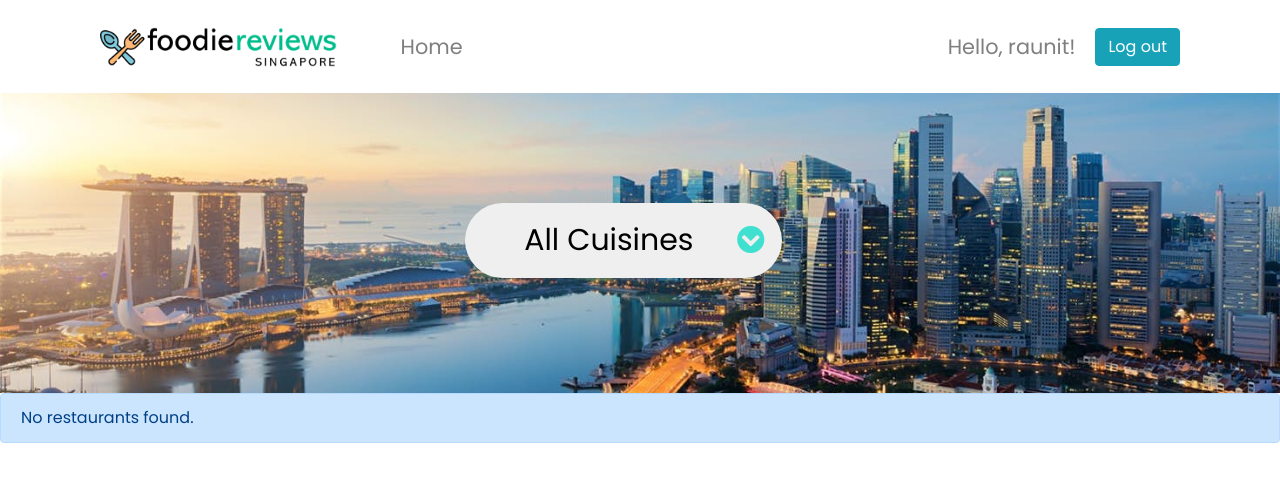
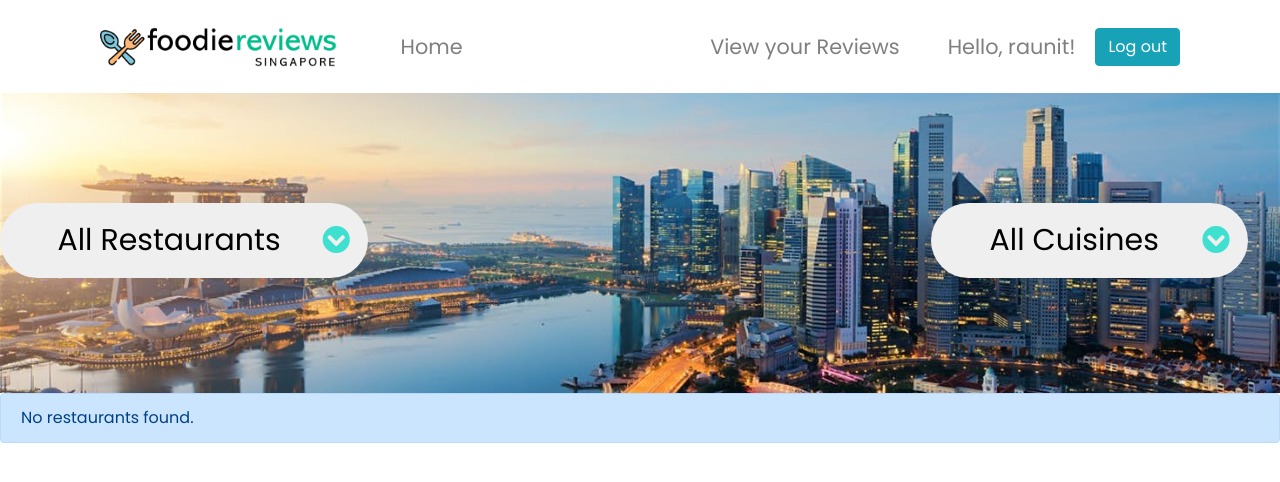
Before and after one commit to raunitpatel/khokha-food-review-system, a Django app: page /reviewapp/ in a window 1280 px wide. Shown: the top 482 px of the page. Run offline with Django 3.2, Linux system fonts and the light colour scheme; a user stored in the database is signed in; data comes from the database, SQL or seed files in the repository; both versions use the stored data as it was after the commit; some libraries are stand-ins or nearby versions.

Commit message:
added filters

```diff
--- a/khokha_food_review_system/foodiereviews/settings.py
+++ b/khokha_food_review_system/foodiereviews/settings.py
@@ -133,3 +133,6 @@ USE_TZ = True
 # https://docs.djangoproject.com/en/2.1/howto/static-files/
 
 STATIC_URL = '/static/'
+
+MEDIA_URL = '/media/'
+MEDIA_ROOT = os.path.join(BASE_DIR, 'media')
--- a/khokha_food_review_system/foodiereviews/urls.py
+++ b/khokha_food_review_system/foodiereviews/urls.py
@@ -16,9 +16,11 @@ Including another URLconf
 from django.contrib import admin
 from django.urls import path, include
 from django.contrib.auth import views as auth_views
+from django.conf import settings
+from django.conf.urls.static import static
 
 urlpatterns = [
     path('admin/', admin.site.urls),
     path('reviewapp/', include('reviewapp.urls')),
     path('accounts/', include('django.contrib.auth.urls')),
-]
+]+ static(settings.MEDIA_URL, document_root=settings.MEDIA_ROOT)
--- a/khokha_food_review_system/reviewapp/static/reviewapp/js/home.js
+++ b/khokha_food_review_system/reviewapp/static/reviewapp/js/home.js
@@ -1,5 +1,31 @@
-function getRestaurants(categoryId){
+function getRestaurants(categoryId,filterId){
     var endpoint = "/reviewapp/api/restaurants/list/";
+
+    $.ajax({
+        method: "GET",
+        url: endpoint,
+        data: {
+            category_id: categoryId,
+            filter_id: filterId
+
+        },
+
+        success: function(data) {
+            if (data.restaurants){
+                changeCategoryBackground(categoryId);
+                displayRestaurantsaccordingtoselectedfilter(data.restaurants);
+            }
+        }
+    });
+}
+
+
+
+
+
+
+function changeCategoryBackground(categoryId){
+    var endpoint = "/reviewapp/api/category_image/";
 
     $.ajax({
         method: "GET",
@@ -8,19 +34,21 @@ function getRestaurants(categoryId){
             category_id: categoryId,
         },
         success: function(data) {
-            if (data.restaurants){
-                changeCategoryBackground(categoryId);
-                displayRestaurants(data.restaurants);
+            console.log(data.categories[categoryId]);
+            if (data.categories[categoryId].image){
+                var imageURL = "url('" + data.categories[categoryId].image + "')";
+                $('#category-banner').css("background-image", imageURL);
+            } else {
+                console.error("No image URL found for category ID:", categoryId);
             }
+        },
+        error: function(xhr, status, error) {
+            console.error("Error fetching category image URL:", error);
         }
     });
 }
-function changeCategoryBackground(categoryId){
-    imageURL = "url('/static/reviewapp/images/cat"+categoryId+".jpg')";
-    $('#category-banner').css("background-image", imageURL);
-}
 
-function displayRestaurants(restaurants){
+function displayRestaurantsaccordingtoselectedfilter(restaurants){
     console.log(restaurants);
     var restaurantsDiv = $("#restaurants-list");
     restaurantsDiv.empty();
@@ -40,8 +68,9 @@ function displayRestaurants(restaurants){
         newRestaurant.find("span.category").text(restaurant.category);
         createStarRatings(newRestaurant.find("span.rating"), restaurant.rating);
         createPriceRatings(newRestaurant.find("span.pricing"), restaurant.pricing);
-        var imgsrc = "/static/reviewapp/images/" + restaurant.id + ".jpg";
-        newRestaurant.find("img").attr("src", imgsrc);
+
+        newRestaurant.find("img").attr("src", restaurant.image);
+
         var ahref = "/reviewapp/resto/" + restaurant.id + "/";
         newRestaurant.find("a").attr("href", ahref);
         newRestaurant.show();
--- a/khokha_food_review_system/reviewapp/static/reviewapp/style/home.css
+++ b/khokha_food_review_system/reviewapp/static/reviewapp/style/home.css
@@ -11,6 +11,8 @@
     background-size: cover;
     transition: background 0.4s ease;
     font-family: "Poppins", sans-serif !important;
+    display: flex;
+    justify-content: space-between;
 }
 
 .select-wrapper {
@@ -18,7 +20,7 @@
 
 }
 
-#category-dropdown{
+#category-dropdown,#filter-dropdown{
     font-size: 30px;
     border-radius: 50px;
     padding: 15px 70px 15px 40px;
@@ -32,7 +34,6 @@
         appearance: none;
 
 }
-
 .select-wrapper span {
   	content: '\f107';
     font-size: 28px;
--- a/khokha_food_review_system/reviewapp/templates/reviewapp/base.html
+++ b/khokha_food_review_system/reviewapp/templates/reviewapp/base.html
@@ -41,6 +41,9 @@
             </ul>
 
             {% if user.is_authenticated %}
+            <ul class="nav navbar-nav">
+                <li class="nav-item"><a class="nav-link" href="{% url 'reviewapp:user_review' %}">View your Reviews</a></li>
+            </ul>
             <span class="navbar-text" style="margin-right:20px">Hello, {{user.username}}!</span>
 
             <form method="post" action="{% url 'logout' %}">
--- a/khokha_food_review_system/reviewapp/templates/reviewapp/home.html
+++ b/khokha_food_review_system/reviewapp/templates/reviewapp/home.html
@@ -2,9 +2,21 @@
 
 {% block content %}
 
-<div id="category-banner" class="text-center">
+
+
+<div id="category-banner">
     <div class="select-wrapper">
-        <select id="category-dropdown" onchange="getRestaurants(this.value);">
+        <select id="filter-dropdown" onchange="getRestaurants($('#category-dropdown').val(), this.value);">
+            <option selected value="0">All Restaurants</option>
+            <option value="1">Top Rated</option>
+            <option value="2">Most Reviewed</option>
+            <option value="3">Price: Low to High</option>
+            <option value="4">Price: High to Low</option>
+        </select>
+        <span><i class="fas fa-chevron-circle-down"></i></span>
+    </div>
+    <div class="select-wrapper">
+        <select id="category-dropdown" onchange="getRestaurants(this.value, $('#filter-dropdown').val());">
             <option selected value="0">All Cuisines</option>
             {% for c in categories %}
             <option value="{{ c.id }}">{{ c.category_text }}</option>
@@ -34,10 +46,13 @@
             <img class="card-img-top" src="/static/reviewapp/images/1.jpg" width="100%">
         </div>
         <div class="card-body">
-            <h4 class="card-title"><span class="restaurant-text"></span></h4>
+
+           <span class="restaurant-text"></span><br>
+            <span class="category"></span><br>
             <span class="rating"></span>
             <span class="pricing"></span>
             (<span class="reviews"></span> reviews)
+
         </div>
     </a>
 </div>
--- a/khokha_food_review_system/reviewapp/urls.py
+++ b/khokha_food_review_system/reviewapp/urls.py
@@ -7,6 +7,9 @@ urlpatterns = [
 
     # ex: /reviewapp/
     path('', views.home, name='home'),
+
+    # ex: /reviewapp/user_review
+    path('user_review/', views.user_review, name='user_review'),
 
     # ex: /reviewapp/resto/5
     path('resto/<int:restaurant_id>/', views.details, name='details'),
@@ -29,4 +32,7 @@ urlpatterns = [
     # ex: /reviewapp/api/restaurants/list/
     path('api/restaurants/list/', views.GetRestaurantsByCategory.as_view(), name="restaurants_by_category"),
 
+    # ex: /reviewapp/api/category_image
+    path('api/category_image/', views.GetCategoryImage.as_view(), name="category_image"),
+
 ]
--- a/khokha_food_review_system/reviewapp/views.py
+++ b/khokha_food_review_system/reviewapp/views.py
@@ -12,6 +12,17 @@ from rest_framework.response import Response
 def home(request):
     categories = Category.objects.all()
     return render(request, 'reviewapp/home.html', context={'categories': categories})
+
+
+def user_review(request):
+    user = request.user
+
+    # Retrieve reviews associated with the current user
+    reviews_details = Review().get_review_by_user(user)
+
+    print(reviews_details)
+
+    return render(request, 'reviewapp/user_review.html', context={'reviews': reviews_details})
 
 
 def details(request, restaurant_id):
@@ -190,7 +201,8 @@ class GetRestaurantsByCategory(APIView):
 
         try:
             category_id = request.GET.get('category_id', None)
-
+            filter_id = request.GET.get('filter_id', None)
+            print(filter_id, category_id)
             if category_id:
                 # 0 = All categories
                 if category_id == "0":
@@ -201,13 +213,29 @@ class GetRestaurantsByCategory(APIView):
 
                 for r in restaurants:
                     restaurant = Restaurant.objects.filter(pk=r['id']).first()
+
                     r['review_amount'] = restaurant.review_amount()
                     r['rating'] = restaurant.rating()
                     r['pricing'] = restaurant.pricing()
                     r['category'] = restaurant.category.category_text
+                    r['image'] = restaurant.restaurant_img.url
 
-                restaurants.sort(key=lambda x: int(x['rating']), reverse=False)
+                if filter_id == "0":
+                    # just return the list of restaurants
+                    pass
 
+                elif filter_id == "1":
+                    # Sort by rating
+                    restaurants.sort(key=lambda x: int(x['rating']), reverse=False)
+                elif filter_id == "2":
+                    # Sort by review amount
+                    restaurants.sort(key=lambda x: int(x['review_amount']), reverse=False)
+                elif filter_id == "3":
+                    # Sort by price
+                    restaurants.sort(key=lambda x: int(x['pricing']), reverse=True)
+                elif filter_id == "4":
+                    # Default sort by rating
+                    restaurants.sort(key=lambda x: int(x['pricing']), reverse=False)
         except Exception as e:
             print(e, "Invalid category id.")
 
@@ -215,3 +243,88 @@ class GetRestaurantsByCategory(APIView):
             'restaurants': restaurants
         }
         return Response(data)
+
+class GetCategoryImage(APIView):
+    authentication_classes = []
+    permission_classes = []
+
+    def get(self, request, format=None):
+
+        categories = None
+        #add image for 0 category
+
+
+        try:
+            categories = list(Category.objects.all().values())
+            default_category = {
+                'id': 0,
+                'category_text': 'All Categories',  # You can customize the text as needed
+                'category_img': 'category_images/default.jpg',  # Provide a default image URL
+                'image': '/static/category_images/default.jpg'  # Static file URL for the default image
+            }
+            categories.insert(0, default_category)
+            for c in categories[1:]:
+                category = Category.objects.filter(pk=c['id']).first()
+                c['image'] = category.category_img.url
+
+        except Exception as e:
+            print(e, "Invalid category id.")
+
+        data = {
+            'categories': categories
+        }
+        return Response(data)
+
+
+# class GetRestaurantsByCategory(APIView):
+#     authentication_classes = []
+#     permission_classes = []
+
+#     def get(self, request, format=None):
+#         restaurants = None
+
+#         try:
+#             category_id = request.GET.get('category_id', None)
+#             filter_id = request.GET.get('filter_id', None)
+
+#             if category_id and filter_id:
+#                 if category_id == "0":  # All categories
+#                     if filter_id == "0":  # All restaurants
+#                         restaurants = list(Restaurant.objects.all().values())
+#                     elif filter_id == "1":  # Top rated
+#                         restaurants = list(Restaurant.objects.all().order_by('rating').values())
+#                     elif filter_id == "2":  # Most reviewed
+#                         restaurants = list(Restaurant.objects.all().order_by('review_amount').values())
+#                     elif filter_id == "3":  # Price: Low to High
+#                         restaurants = list(Restaurant.objects.all().order_by('pricing').values())
+#                     elif filter_id == "4":  # Price: High to Low
+#                         restaurants = list(Restaurant.objects.all().order_by('-pricing').values())
+#                 else:
+#                     category = get_object_or_404(Category, pk=category_id)
+#                     if filter_id == "0":  # All restaurants in the selected category
+#                         restaurants = list(category.restaurant_set.all().values())
+#                     elif filter_id == "1":  # Top rated in the selected category
+#                         restaurants = list(category.restaurant_set.all().order_by('rating').values())
+#                     elif filter_id == "2":  # Most reviewed in the selected category
+#                         restaurants = list(category.restaurant_set.all().order_by('review_amount').values())
+#                     elif filter_id == "3":  # Price: Low to High in the selected category
+#                         restaurants = list(category.restaurant_set.all().order_by('pricing').values())
+#                     elif filter_id == "4":  # Price: High to Low in the selected category
+#                         restaurants = list(category.restaurant_set.all().order_by('-pricing').values())
+
+#                 for r in restaurants:
+#                     restaurant = Restaurant.objects.filter(pk=r['id']).first()
+
+#                     r['review_amount'] = restaurant.review_amount()
+#                     r['rating'] = restaurant.rating()
+#                     r['pricing'] = restaurant.pricing()
+#                     r['category'] = restaurant.category.category_text
+#                     r['image'] = restaurant.restaurant_img.url
+
+#         except Exception as e:
+#             print(e, "Invalid category id.")
+
+#         data = {
+#             'restaurants': restaurants
+#         }
+#         return Response(data)
```
Also changed, not shown: khokha_food_review_system/reviewapp/models.py (+24 -2 lines), khokha_food_review_system/reviewapp/static/reviewapp/js/user_review.js (added, +14 -0 lines), khokha_food_review_system/reviewapp/templates/reviewapp/user_review.html (added, +27 -0 lines), khokha_food_review_system/db.sqlite3, khokha_food_review_system/media/category_images/Screenshot_12.png (added), khokha_food_review_system/media/restaurant_images/Screenshot_1.png (added), khokha_food_review_system/media/restaurant_images/Screenshot_23.png (added), khokha_food_review_system/media/restaurant_images/Screenshot_3.png (added), khokha_food_review_system/reviewapp/migrations/0006_category_category_img_restaurant_restaurant_img.py (added).
